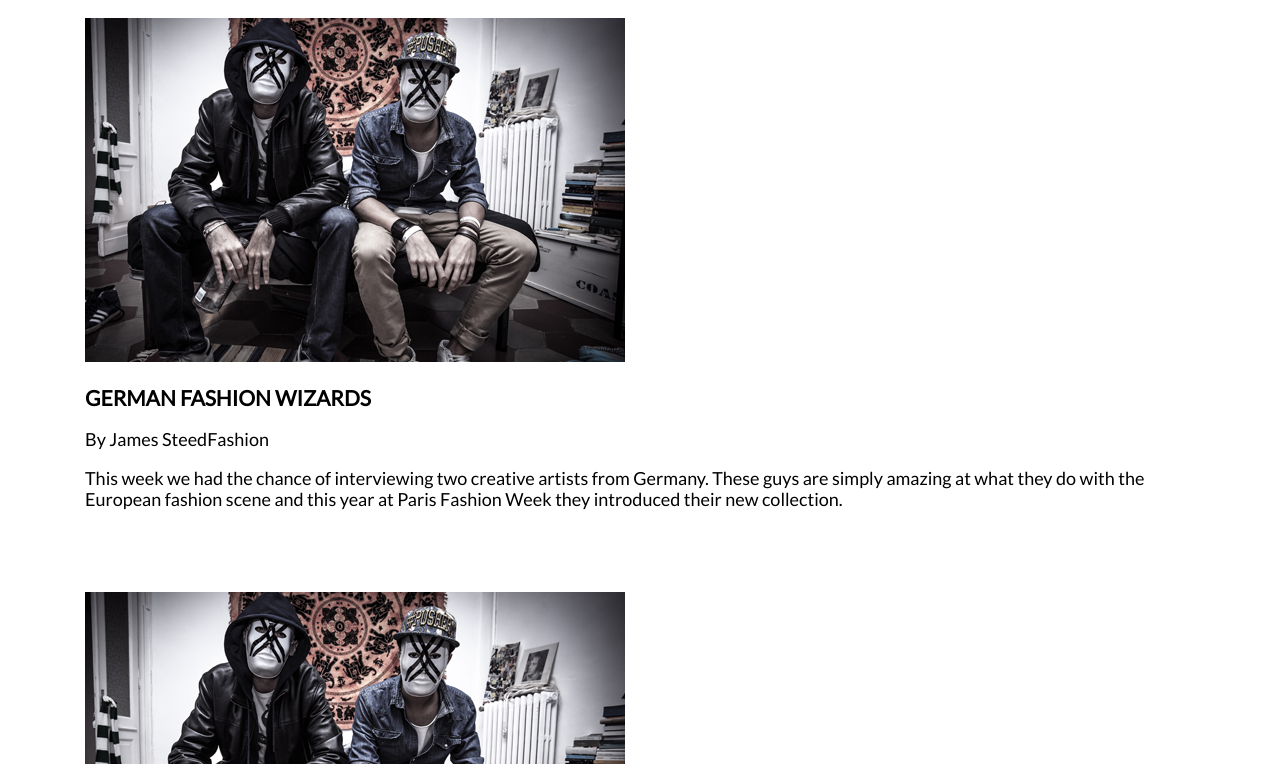
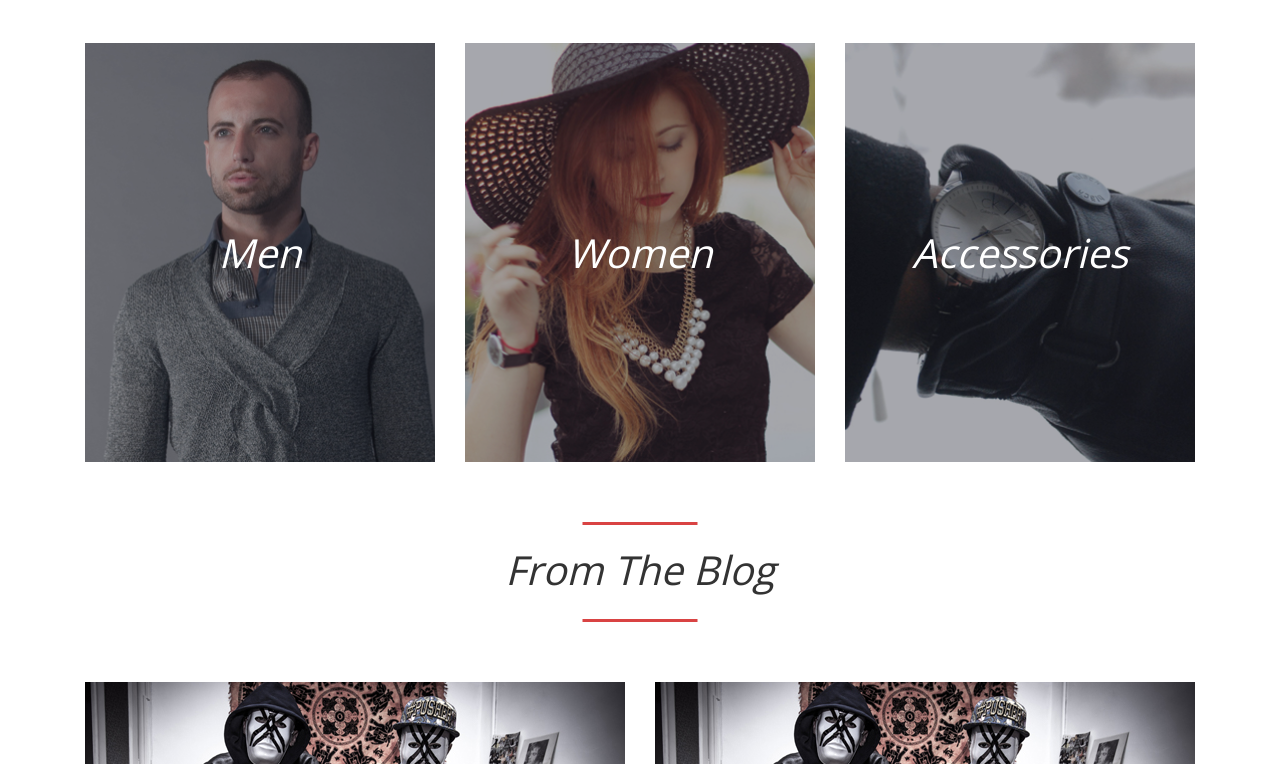
Before and after one commit to Tynara01/Brandly, a plain HTML site: page index.html in a window 1280 px wide. Shown: the part 795-1559 px from the top of the page. Drawn offline with nearby package versions, Linux system fonts and the light colour scheme.

Commit message:
Add categories, blog, footer

```diff
--- a/index.html
+++ b/index.html
@@ -71,26 +71,26 @@
         </div>
       </section>
 
-      <section class="categories">
+      <section class="section categories">
         <div class="container">
-          <h2 class="section-title categories__title">categories</h2>
+          <h2 class="section__title categories__title">categories</h2>
           <ul class="categories__list">
-            <li class="categories__item">
+            <li class="categories__item overlay">
               <a class="categories__link" href="#">Men</a>
             </li>
-            <li class="categories__item">
+            <li class="categories__item categories__item-women overlay">
               <a class="categories__link" href="#">Women</a>
             </li>
-            <li class="categories__item">
+            <li class="categories__item categories__item-accessories overlay">
               <a class="categories__link" href="#">Accessories</a>
             </li>
           </ul>
         </div>
       </section>
 
-      <section class="blog">
+      <section class="section blog">
         <div class="container">
-          <h2 class="section-title blog__title">From the Blog</h2>
+          <h2 class="section__title blog__title">From the Blog</h2>
           <div class="blog__list">
             <div class="blog__item">
               <img
@@ -110,8 +110,6 @@
               </p>
               <a class="btn blog__item-link" href="#">Read More</a>
             </div>
-          </div>
-          <div class="blog__list">
             <div class="blog__item">
               <img
                 class="blog__item-img"
@@ -135,7 +133,7 @@
       </section>
     </main>
 
-    <footer class="rooter">
+    <footer class="footer">
       <div class="container">
         <p>Copyright Brandly. 2020</p>
       </div>
--- /dev/null
+++ b/scss/_blog.scss
@@ -0,0 +1,73 @@
+@import "vars";
+
+.blog {
+  padding-top: 0;
+
+  &__list {
+    display: grid;
+    grid-template-columns: 1fr 1fr;
+    gap: 30px;
+  }
+
+  &__item {
+    &-img {
+      width: 100%;
+      height: 344px;
+      object-fit: cover;
+      margin-bottom: 20px;
+    }
+
+    &-title {
+      margin: 0 0 15px 0;
+      font-weight: 700;
+      font-size: 22px;
+      line-height: 26px;
+      text-transform: capitalize;
+      color: $accent;
+    }
+
+    &-details {
+      margin: 0 0 15px;
+      padding-bottom: 15px;
+      font-weight: 400;
+      font-size: 18px;
+      line-height: 22px;
+      text-transform: capitalize;
+      color: $dark;
+      border-bottom: 2px solid lighten($dark, 75%);
+
+      span {
+        position: relative;
+        padding-right: 20px;
+
+        &::after {
+          position: absolute;
+          top: 10px;
+          right: 0;
+          width: 15px;
+          height: 1px;
+          background: $dark;
+          content: "";
+          transform: rotate(90deg);
+        }
+      }
+
+      span:last-child::after {
+        display: none;
+      }
+    }
+    &-leed {
+      margin-bottom: 20px;
+      font-weight: 400;
+      font-size: 18px;
+      line-height: 22px;
+      text-transform: capitalize;
+      color: lighten($dark, 35%);
+    }
+
+    &-link {
+      border: 1px solid $dark;
+      color: $dark;
+    }
+  }
+}
--- /dev/null
+++ b/scss/_categories.scss
@@ -0,0 +1,43 @@
+@import "vars";
+
+.categories {
+  &__list {
+    margin: 0;
+    padding: 0;
+    list-style: none;
+    display: flex;
+    gap: 30px;
+  }
+
+  &__item {
+    width: 350px;
+    min-height: 419px;
+    display: flex;
+    flex-direction: column;
+    align-items: center;
+    justify-content: center;
+    background-image: url(../images/cat-man-bg.jpg);
+    background-repeat: no-repeat;
+    background-position: center;
+    background-size: cover;
+
+    &-women {
+      background-image: url(../images/cat-women-bg.jpg);
+    }
+
+    &-accessories {
+      background-image: url(../images/cat-access-bg.jpg);
+    }
+  }
+
+  &__link {
+    font-family: $secondary-font;
+    font-style: italic;
+    font-weight: 300;
+    font-size: 40px;
+    line-height: 40px;
+    text-transform: capitalize;
+    color: $light;
+    text-decoration: none;
+  }
+}
--- /dev/null
+++ b/scss/_footer.scss
@@ -0,0 +1,13 @@
+@import "vars";
+
+.footer {
+  min-height: 157px;
+  display: flex;
+  justify-content: center;
+  align-items: center;
+  background-image: url(../images/footer-bg.jpg);
+  background-repeat: no-repeat;
+  background-position: center;
+  background-size: cover;
+  color: $light;
+}
--- /dev/null
+++ b/scss/_section.scss
@@ -0,0 +1,41 @@
+@import "vars";
+
+.section {
+  padding: 60px 0;
+
+  &__title {
+    text-align: center;
+    position: relative;
+    margin: 0 0 60px 0;
+    padding: 28px 0 32px;
+    font-family: $secondary-font;
+    font-style: italic;
+    font-weight: 300;
+    font-size: 40px;
+    line-height: 40px;
+    text-transform: capitalize;
+    color: $dark;
+
+    &::before {
+      position: absolute;
+      top: 0;
+      left: 50%;
+      width: 115px;
+      height: 3px;
+      background-color: $accent;
+      content: "";
+      transform: translateX(-50%);
+    }
+
+    &::after {
+      position: absolute;
+      bottom: 0;
+      left: 50%;
+      width: 115px;
+      height: 3px;
+      background-color: $accent;
+      content: "";
+      transform: translateX(-50%);
+    }
+  }
+}
--- a/scss/main.scss
+++ b/scss/main.scss
@@ -6,3 +6,7 @@
 @import "hero";
 @import "overlay";
 @import "btn";
+@import "section";
+@import "categories";
+@import "blog";
+@import "footer";
```
Also changed, not shown: css/main.min.css, images/cat-access-bg.jpg (added), images/cat-man-bg.jpg (added), images/cat-women-bg.jpg (added), images/footer-bg.jpg (added), 1 other file.
